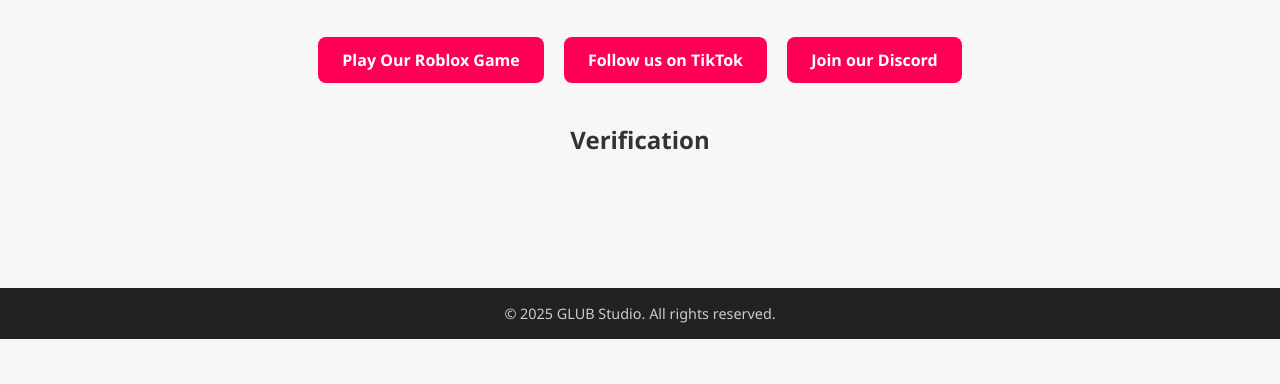
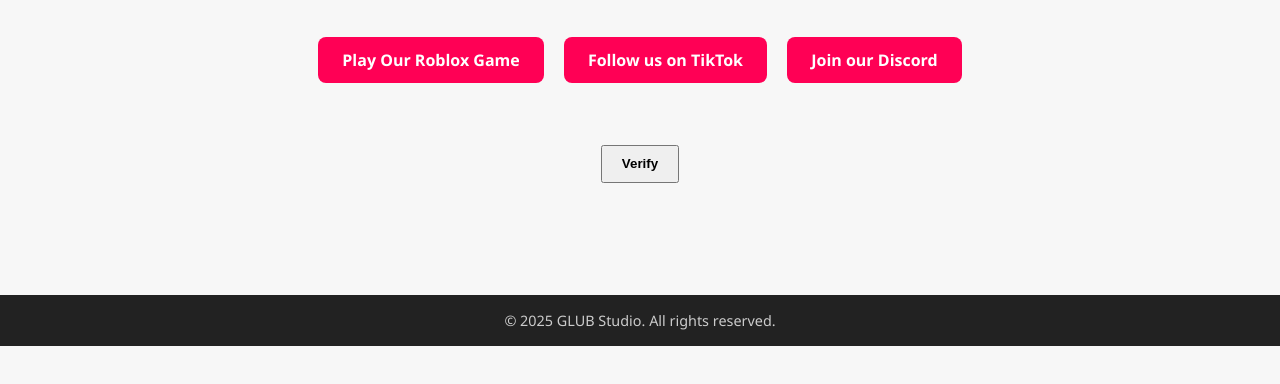
Before and after one commit to Roblox68597/https-roblox68597.github.io, a plain HTML site: page index.html in a window 1280 px wide. Shown: the part 302-686 px from the top of the page. Drawn offline with Linux system fonts and the light colour scheme.

Commit message:
index.html

```diff
--- a/index.html
+++ b/index.html
@@ -5,7 +5,6 @@
   <meta name="viewport" content="width=device-width, initial-scale=1.0"/>
   <meta name="google-site-verification" content="YOUR_VERIFICATION_CODE_HERE" />
   <title>GLUB Studio</title>
-  <script src="https://www.google.com/recaptcha/api.js" async defer></script>
   <style>
     :root {
       --primary: #000000;
@@ -78,10 +77,6 @@
       background-color: #e60048;
     }
 
-    .recaptcha-box {
-      margin-top: 2rem;
-    }
-
     footer {
       text-align: center;
       padding: 1rem;
@@ -114,15 +109,24 @@
       <a href="https://discord.gg/kEjCnvkydw" target="_blank">Join our Discord</a>
     </div>
 
-    <div class="recaptcha-box">
-      <h2>Verification</h2>
-      <div class="g-recaptcha" data-sitekey="YOUR_SITE_KEY_HERE"></div>
+    <!-- ✅ reCAPTCHA Box -->
+    <div style="margin-top: 2rem;">
+      <form action="?" method="POST">
+        <div class="g-recaptcha" data-sitekey="6Le5Ho0rAAAAAGW6HljBhQTueN0qduV0pYBP3WVp"></div>
+        <br/>
+        <button type="submit" style="padding: 0.6rem 1.2rem; font-weight: bold;">Verify</button>
+      </form>
     </div>
+    <!-- ✅ End reCAPTCHA -->
+
   </main>
 
   <footer>
     &copy; 2025 GLUB Studio. All rights reserved.
   </footer>
 
+  <!-- reCAPTCHA script -->
+  <script src="https://www.google.com/recaptcha/api.js" async defer></script>
+
 </body>
 </html>
```
